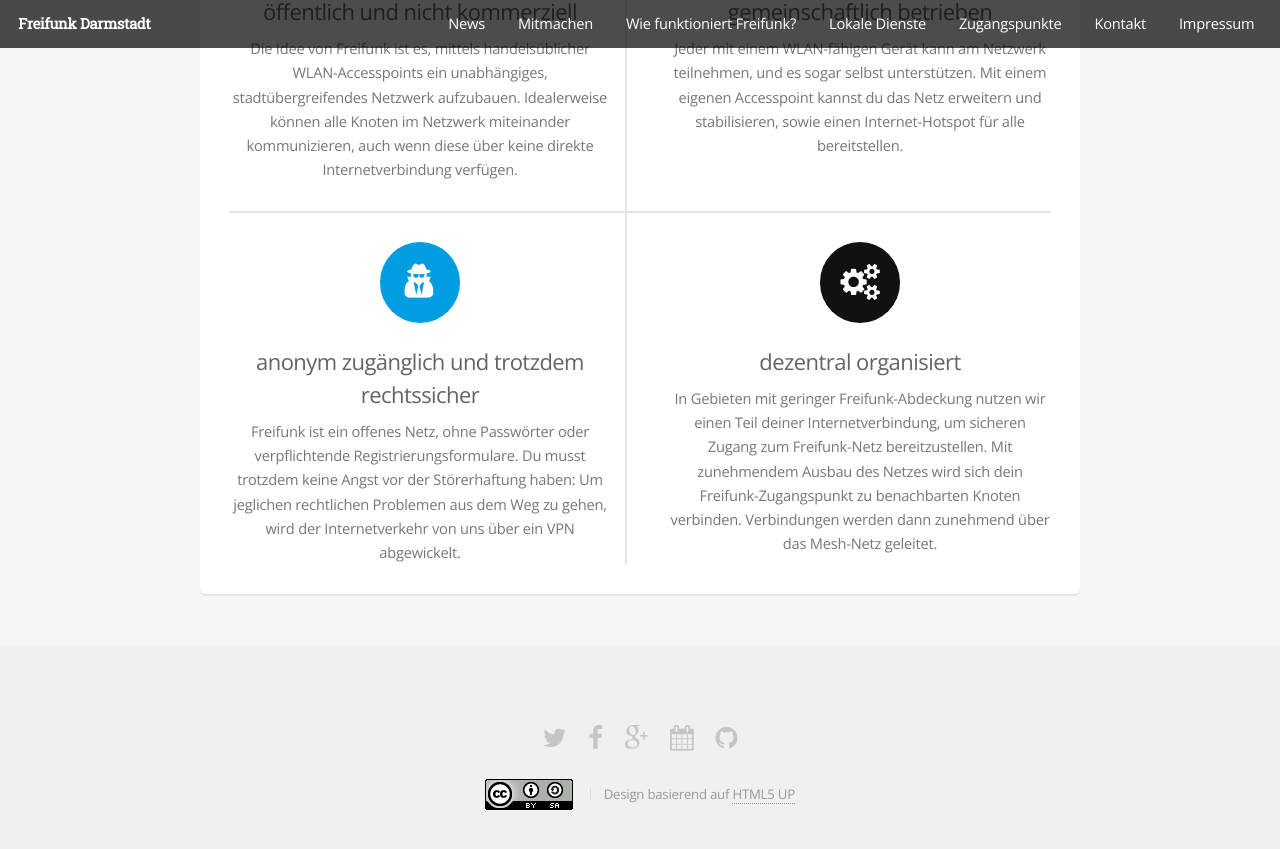
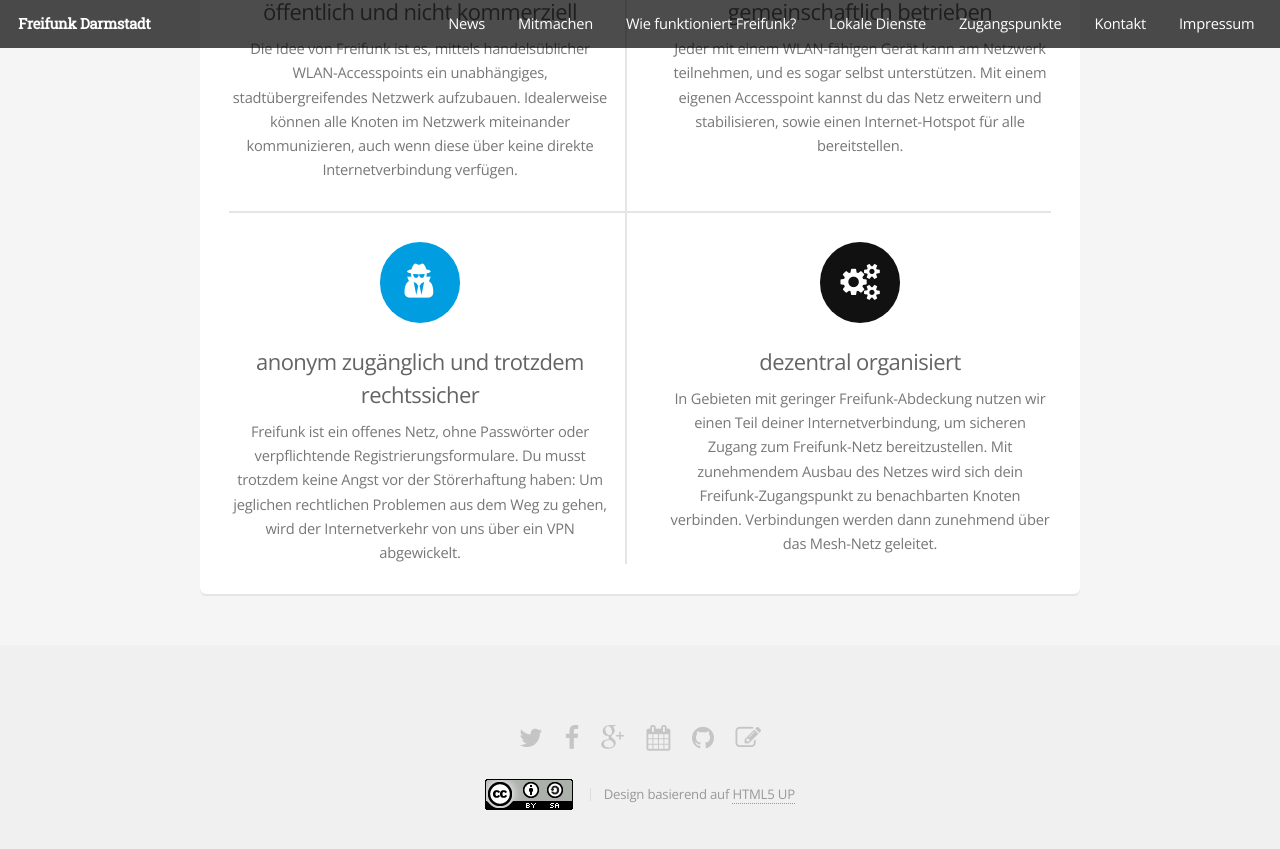
Before and after one commit to mdrenger/darmstadt.freifunk.net, a Jekyll site: the page built from pages/index.html, in a window 1280 px wide and 900 px high, scrolled down 1038 px. Shown: the top 849 px of the window. Built offline with Jekyll 4.4.1, drawn with Linux system fonts in a browser that asks for light colours.

Commit message:
added link to wiki

```diff
--- a/_includes/footer.html
+++ b/_includes/footer.html
@@ -5,6 +5,7 @@
 		<li><a href="https://plus.google.com/113942916935529162777/" class="icon fa-google-plus"><span class="label">Google+</span></a></li>
 		<li><a href="http://www.meetup.com/FreifunkDA/" class="icon fa-calendar"><span class="label">Meetup</span></a></li>
 		<li><a href="https://github.com/freifunk-darmstadt" class="icon fa-github"><span class="label">Github</span></a></li>
+                <li><a href="https://wiki.darmstadt.freifunk.net/" class="icon fa-pencil-square-o "><span class="label">Wiki</span></a></li>
 	</ul>
 	<ul class="copyright">
 		<li><a class="img" href="http://creativecommons.org/licenses/by-sa/4.0/"><img src="/images/cc.png" alt="CC BY-SA 4.0"></a></li>
```
